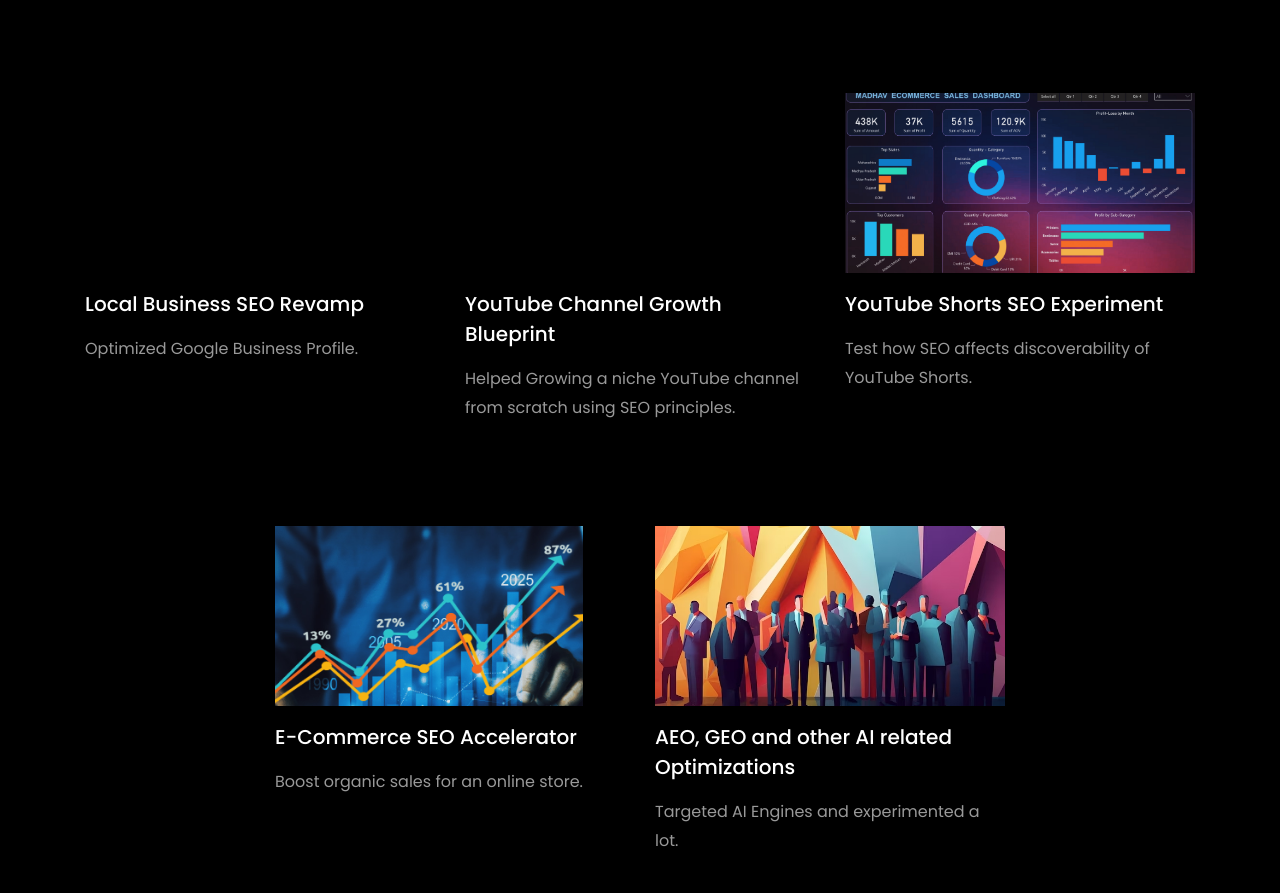
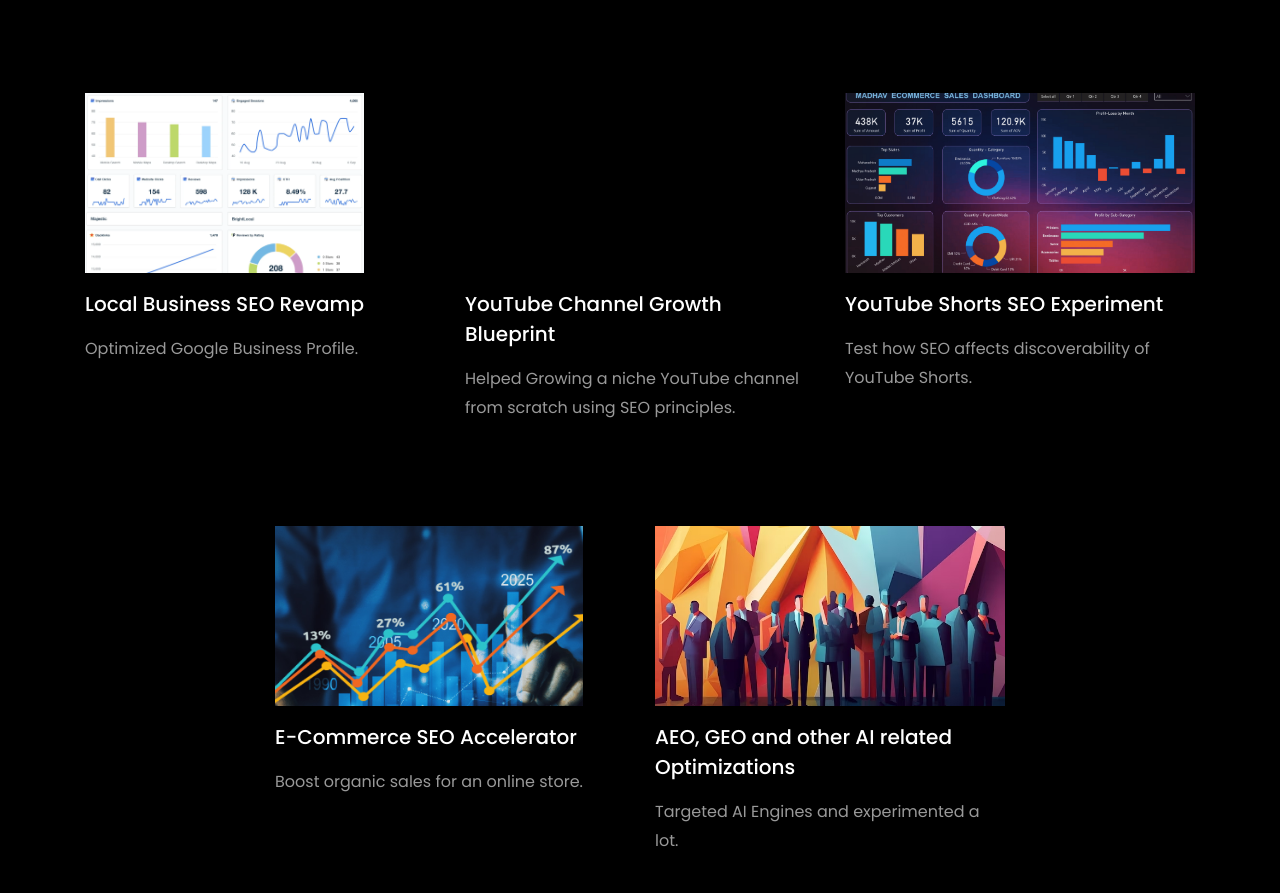
Before and after one commit to ijajahmed99/ijajahmed99.github.io, a plain HTML site: page index.html in a window 1280 px wide. Shown: the part 2808-3701 px from the top of the page. Drawn offline with Linux system fonts and the light colour scheme; files whose address does not match are found by name.

Commit message:
Update index.html

```diff
--- a/index.html
+++ b/index.html
@@ -1,7 +1,7 @@
 <!DOCTYPE html>
 <html lang="en">
   <head>
-    <title>Ijaj Ahmed Portfolio</title>
+    <title>Ijaj Ahmed</title>
     <meta charset="utf-8">
     <meta name="viewport" content="width=device-width, initial-scale=1, shrink-to-fit=no">
 
@@ -407,7 +407,7 @@
         <div class="row d-flex">
           <div class="col-md-4 d-flex ftco-animate">
           	<div class="blog-entry justify-content-end">
-              <a href="https://github.com/rishabhnmishra/SQL_Music_Store_Analysis/blob/main/Music_Store_Query.sql" class="block-20 zoom-effect" style="background-image: url('images/proj_1.jpg');">
+              <a href="https://github.com/rishabhnmishra/SQL_Music_Store_Analysis/blob/main/Music_Store_Query.sql" class="block-20 zoom-effect" style="background-image: url('images/proj_1.webp');">
               </a>
               <div class="text mt-3 float-right d-block">
 
```
